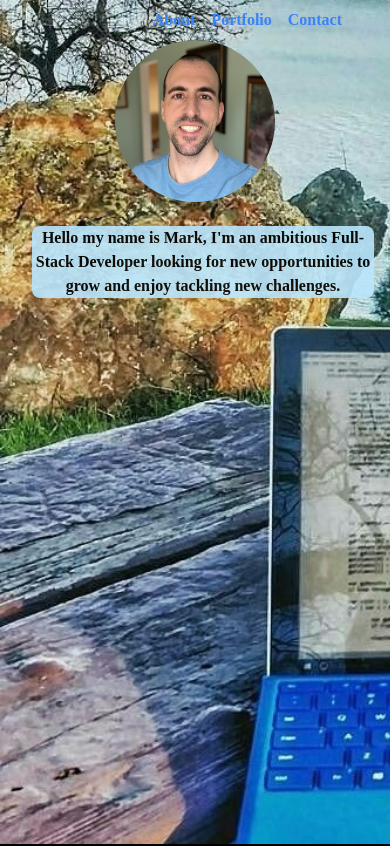
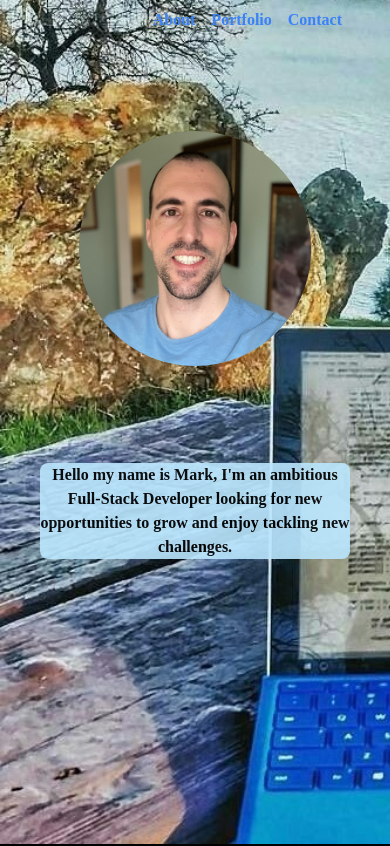
Before and after one commit to MpAlfano/React-Portfolio, a React (Create React App) app: page /Resume in a window 390 px wide. Shown: the top 846 px of the page. Built offline with nearby package versions, Linux system fonts and the light colour scheme; a web font is replaced by a local one.

Commit message:
adjusted home page responsiveness

```diff
--- a/src/components/pages/TestHome.js
+++ b/src/components/pages/TestHome.js
@@ -4,22 +4,21 @@ import profPicture from "../images/bio.jpg";
 export default function TestHome() {
   return (
     <div
-      className="h-screen bg-cover bg-[url('../src/components/images/nature2.jpg')]"
+      className="h-screen flex bg-cover bg-[url('../src/components/images/nature2.jpg')]"
       id="home"
     >
-      <div className="container mx-auto">
-        <div className="md:flex">
-          <div className="flex-1 text-center pt-8 md:pt-24">
-            <div className="lg:flex lg:items-center dividerHome">
-              <div className="flex justify-center lg:flex-shrink-0">
+      <div className="flex content-center justify-center align-middle mx-auto">
+        <div className="flex content-center justify-center align-middle">
+          <div className="grid lg:flex items-center text-center justify-center pt-10 md:pt-0 md:pb-24">
+            <div className="flex justify-center lg:flex-shrink-0 px-12 -mb-20">
               <img
-                  className="w-44 md:w-72 lg:w-80 rounded-full p-2"
+                className="w-60 md:w-72 lg:w-80 rounded-full p-1"
                 src={profPicture}
                 alt="Prof Pic"
               />
             </div>
-              <div className="mt-4 md:mt-12 px-4 md:px-16 text-state md:text-lg lg:text-lg font-semibold">
-                <p className="mb-20 ml-4 bg-sky-200 rounded-lg opacity-90">
+            <div className="px-10 text-state md:text-lg lg:text-lg font-semibold">
+              <p className="bg-sky-200 rounded-lg opacity-90">
                 Hello my name is Mark, I'm an ambitious Full-Stack Developer
                 looking for new opportunities to grow and enjoy tackling new
                 challenges.
@@ -30,6 +29,5 @@ export default function TestHome() {
         </div>
       </div>
     </div>
-    </div>
   );
 }
```
Lines whose indentation alone changed are shown as unchanged.
